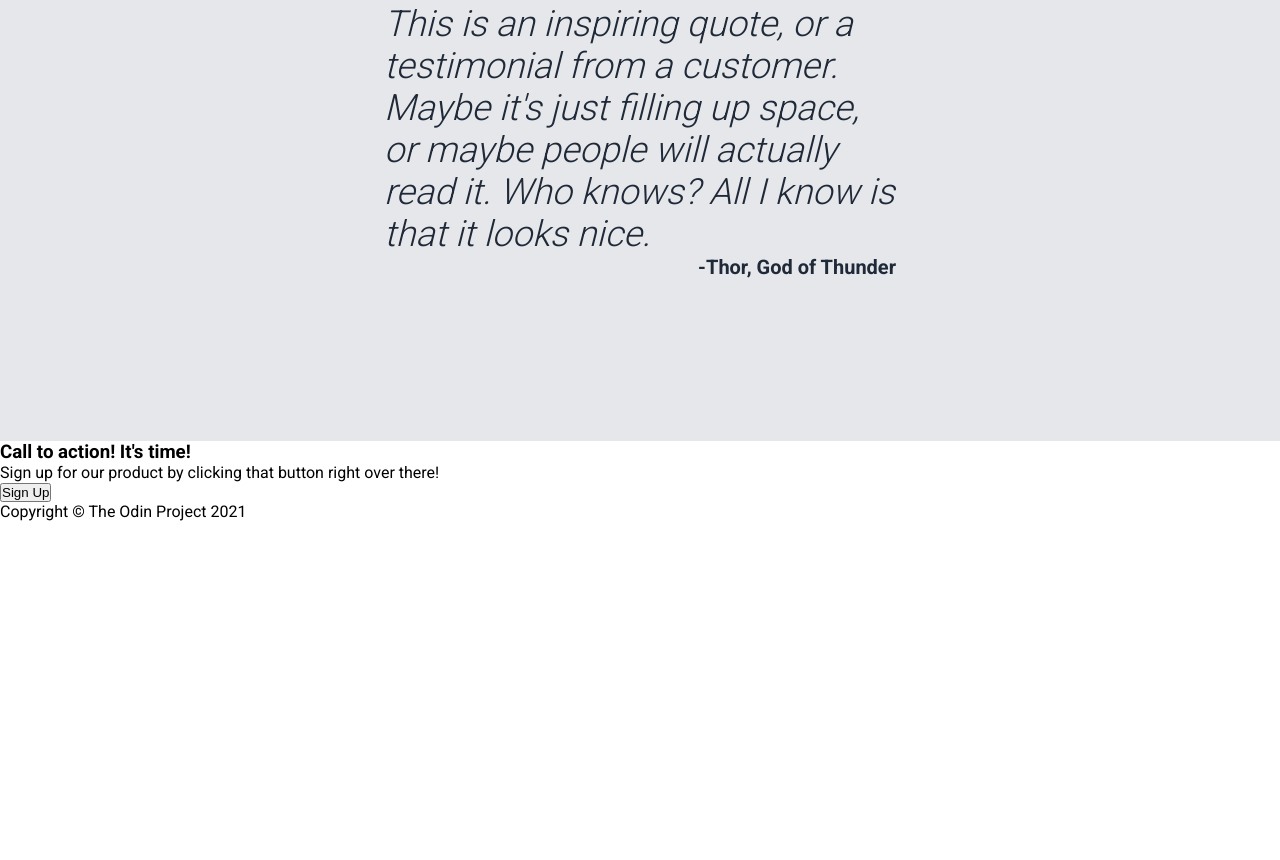
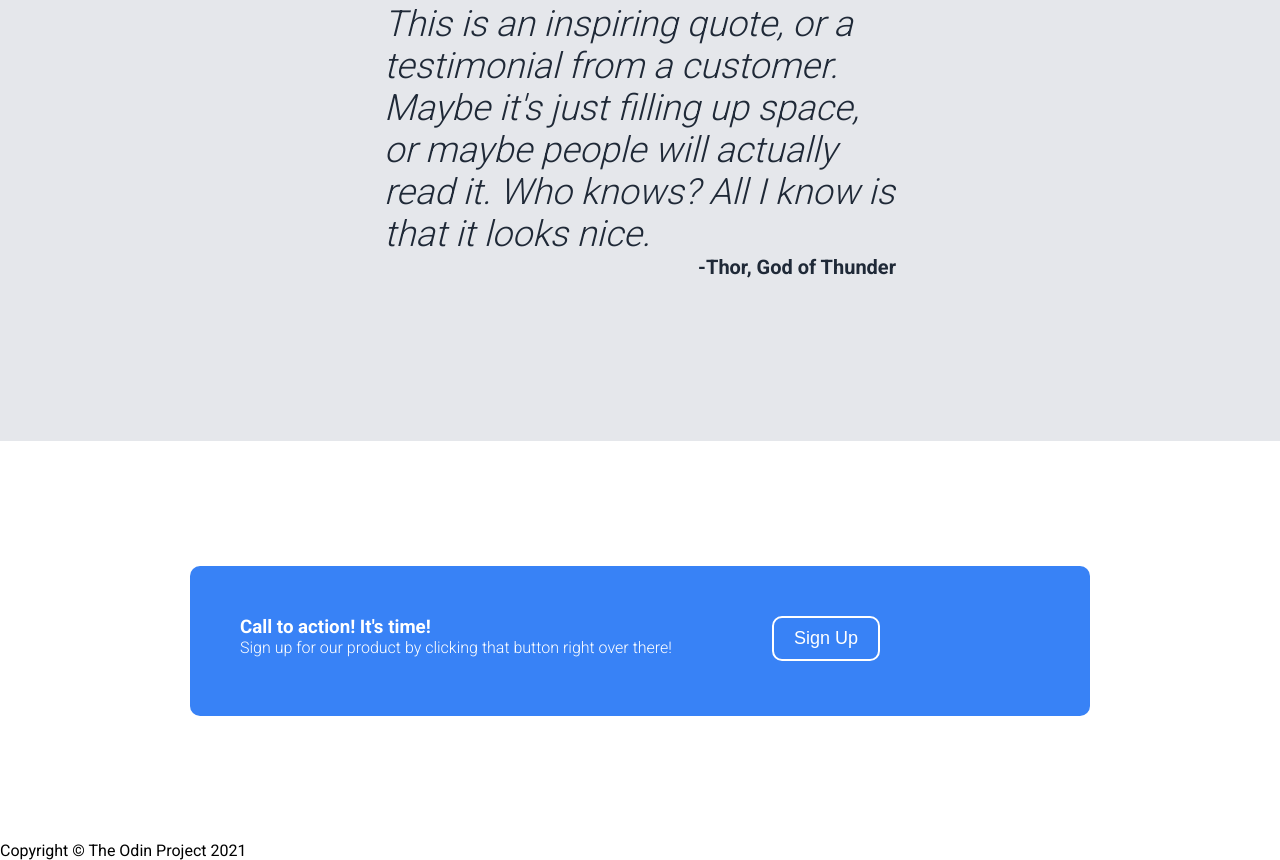
Before and after one commit to pxsswordprotected/LandingPageDesignProject, a plain HTML site: page index.html in a window 1280 px wide. Shown: the part 1293-2153 px from the top of the page. Before the commit the page ends 1814 px from the top, so only its background shows below. Drawn offline with Linux system fonts and the light colour scheme.

Commit message:
call to action done

```diff
--- a/index.html
+++ b/index.html
@@ -58,13 +58,13 @@
             </div>
             <div class="fourth">
                 <div class="container">
-                    <div class="left">
+                    <div class="left-section">
                         <h3>Call to action! It's time!</h3>
                         <p>Sign up for our product by clicking that button right over there!</p>
                     </div>
-                    <div class="right">
-                        <button type="button" class="sign-up">Sign Up</button>
-                    </div>
+                    <div class="right-section">
+                        <button type="button" id="second-sign-up">Sign Up</button>
+                      </div>
                 </div>
             </div>
             <div class="copyright">
--- a/styles.css
+++ b/styles.css
@@ -105,3 +105,41 @@ div.third div.quote-section em{
     text-align: right;
     font-size: 36px;
 }
+div.fourth {
+    display: flex;
+    margin: auto;
+    flex-direction: column;
+    background-color: #ffffff;
+    justify-content: center;
+    align-items: center;
+    height: 400px;
+    color: #1F2937;
+    font-weight: 300;
+}
+div.fourth div.container {
+    background-color: #3882F6;
+    width: 900px;
+    height: 150px;
+    border-radius: 10px;
+    color: white;
+    display: flex;
+}
+#second-sign-up {
+    background-color: transparent;
+    color: white;
+    cursor: pointer;
+    font-size: 18px;
+    border: 2px solid white;
+    padding: 10px 20px;
+    border-radius: 10px;
+}
+div.fourth div.container div.left-section {
+    margin: 50px;
+    display: flex;
+    flex-direction: column;
+}
+div.fourth div.container div.right-section {
+    margin: 50px;
+    display: flex;
+    flex-direction: column;
+}
```
